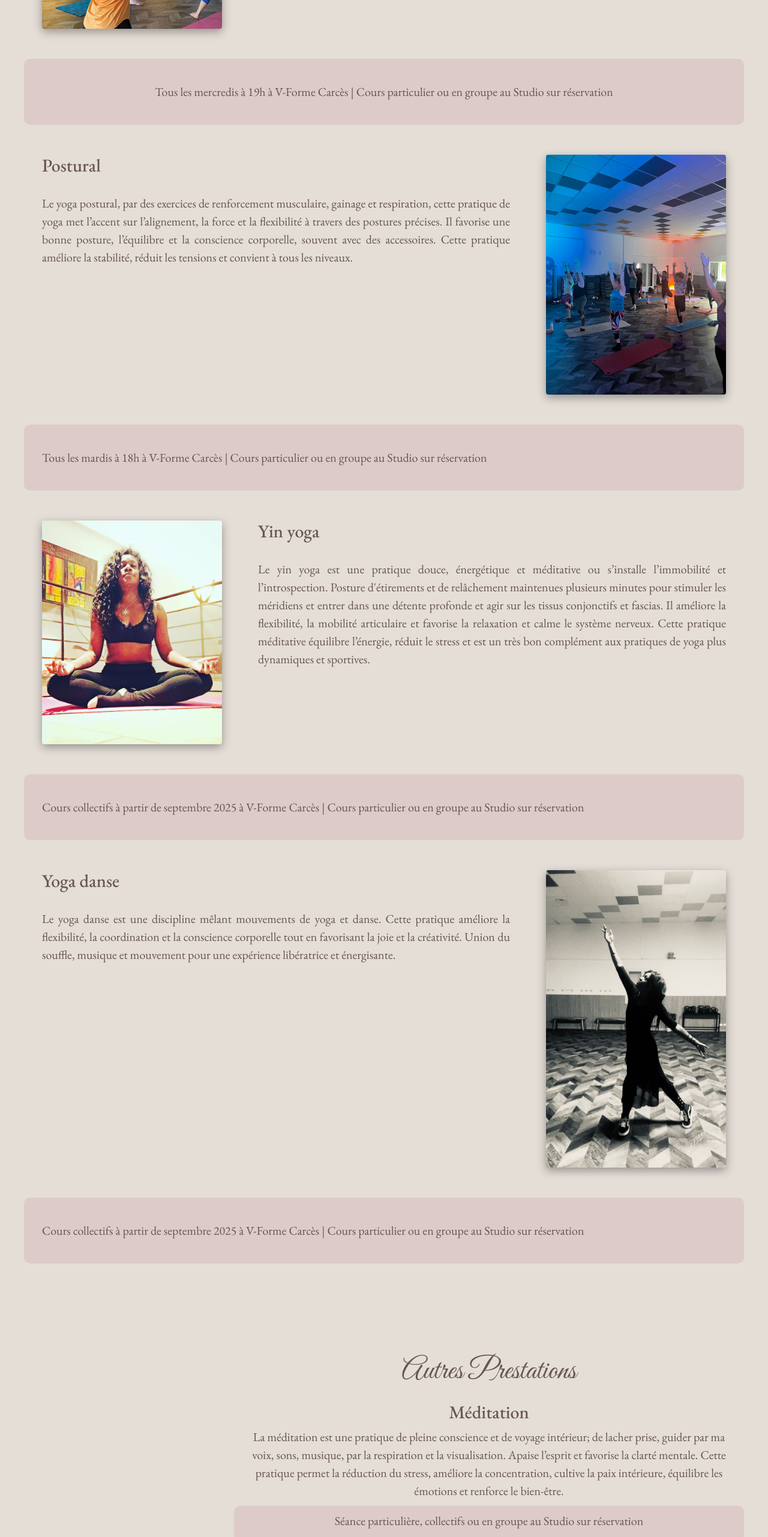
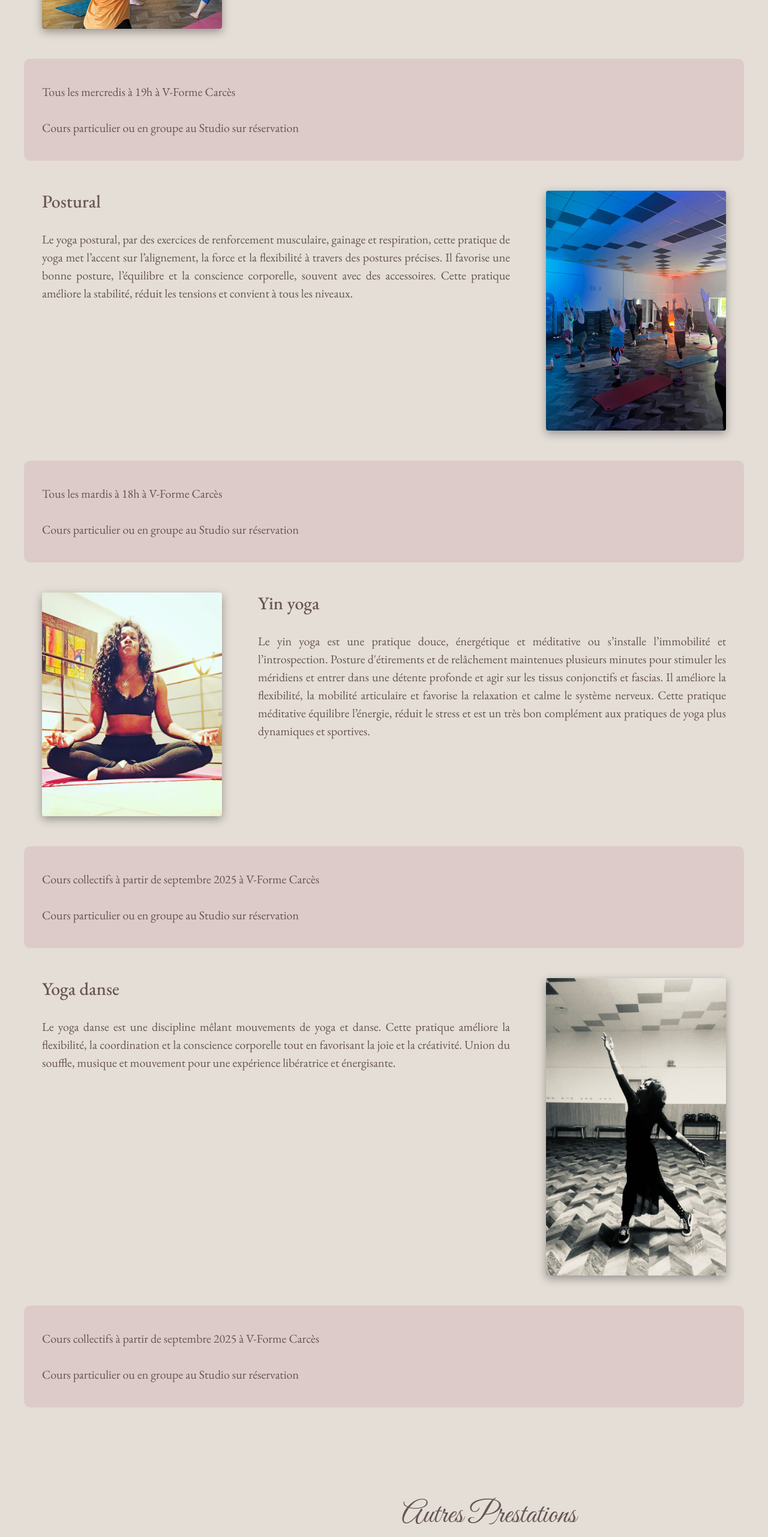
Before and after one commit to GeorginaMudditt/JennyYoga, a React (Vite) app: page / in a window 1280 px wide. Shown: the part 1900-4463 px from the top of the page at 60% size. Built offline with nearby package versions, Linux system fonts and the light colour scheme; a web font is replaced by a local one.

Commit message:
remove planity link, style text in pink boxes

```diff
--- a/src/Contact.tsx
+++ b/src/Contact.tsx
@@ -18,12 +18,6 @@ function Contact() {
             , Carcès
           </p>
           <p className="contact-details">
-            Réservez sur{" "}
-            <a href="https://www.planity.com/" target="_blank" rel="noreferrer">
-              Planity
-            </a>
-          </p>
-          <p className="contact-details">
             <BsFillTelephoneFill className="contact-icon" />
             04 94 04 20 75
             <br />
--- a/src/Yoga.css
+++ b/src/Yoga.css
@@ -28,15 +28,6 @@
   padding: 10px 0;
   border-radius: 10px;
   margin-bottom: 20px;
-}
-
-.Yoga .vinyasa-text,
-.postural-text,
-.yin-text,
-.danse-text {
-  text-align: center;
-  align-items: center;
-  align-self: center;
 }
 
 .Yoga .vinyasa-container,
--- a/src/Yoga.tsx
+++ b/src/Yoga.tsx
@@ -33,8 +33,10 @@ function Yoga() {
           </div>
           <div className="vinyasa-info">
             <p className="vinyasa-text">
-              Tous les mercredis à 19h à V-Forme Carcès | Cours particulier ou
-              en groupe au Studio sur réservation
+              Tous les mercredis à 19h à V-Forme Carcès
+            </p>
+            <p className="vinyasa-text">
+              Cours particulier ou en groupe au Studio sur réservation
             </p>
           </div>
           {/* <button className="btn vinyasa">Réserver</button> */}
@@ -60,8 +62,10 @@ function Yoga() {
           </div>
           <div className="postural-info">
             <p className="postural-text">
-              Tous les mardis à 18h à V-Forme Carcès | Cours particulier ou en
-              groupe au Studio sur réservation
+              Tous les mardis à 18h à V-Forme Carcès
+            </p>
+            <p className="postural-text">
+              Cours particulier ou en groupe au Studio sur réservation
             </p>
           </div>
           {/* <button className="btn postural">Réserver</button> */}
@@ -84,8 +88,10 @@ function Yoga() {
             </div>
           </div>
           <div className="yin-info">
-            <p>
-              Cours collectifs à partir de septembre 2025 à V-Forme Carcès |
+            <p className="yin-text">
+              Cours collectifs à partir de septembre 2025 à V-Forme Carcès
+            </p>
+            <p className="yin-text">
               Cours particulier ou en groupe au Studio sur réservation
             </p>
           </div>
@@ -105,8 +111,10 @@ function Yoga() {
             <img className="danse-yoga-image" src={dance} alt="yoga dance" />
           </div>
           <div className="danse-info">
-            <p>
-              Cours collectifs à partir de septembre 2025 à V-Forme Carcès |
+            <p className="danse-text">
+              Cours collectifs à partir de septembre 2025 à V-Forme Carcès
+            </p>
+            <p className="danse-text">
               Cours particulier ou en groupe au Studio sur réservation
             </p>
           </div>
```
